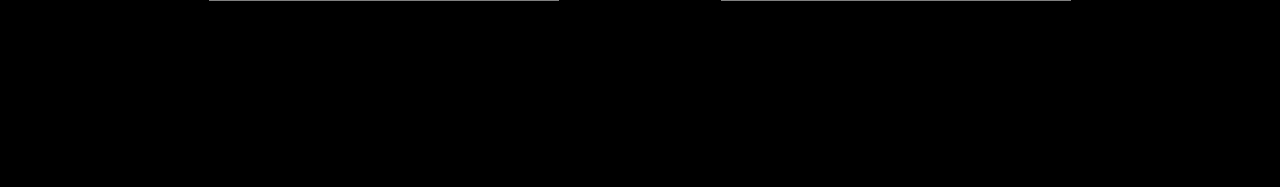
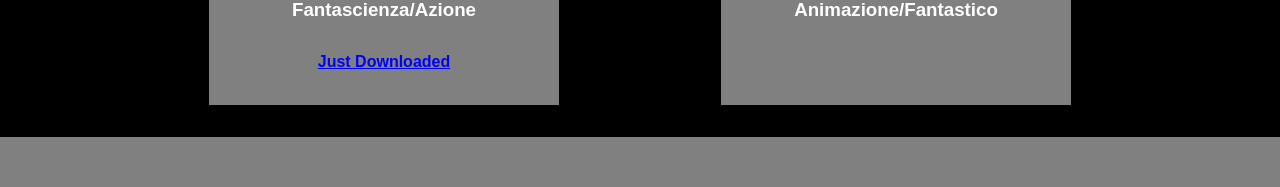
Before and after one commit to Vituz/php-oop-1, a PHP site: page / in a window 1280 px wide. Shown: the part 1390-1577 px from the top of the page. Before the commit the page ends 1391 px from the top, so only its background shows below. Run offline with PHP 8.4, Linux system fonts and the light colour scheme.

Commit message:
Add setDownloaded

```diff
--- a/assets/css/style.css
+++ b/assets/css/style.css
@@ -39,6 +39,7 @@ header h1 {
 
 .card {
     width: 350px;
+    height: 670px;
     background-color: gray;
     color: black;
     margin: auto;
@@ -59,4 +60,18 @@ header h1 {
     height: 500px;
 }
 
+.card h4 {
+    color: blue;
+    text-decoration: underline;
+    margin-bottom: 2rem;
+}
+
 /* /MAIN */
+
+/* FOOTER */
+footer {
+    height: 50px;
+    background-color: gray;
+}
+
+/* /FOOTER */
--- a/classes/Movie.php
+++ b/classes/Movie.php
@@ -5,7 +5,7 @@ class Movies
     public $title;
     public $genre;
     public $img;
-    public $seen;
+    public $downloaded;
 
 
     /**
@@ -13,18 +13,18 @@ class Movies
      * @param string $title
      * @param string $genre
      * @param string $img
-     * @param bool $seen
+     * @param bool $downloaded
      */
-    function __construct(string $title, string $genre, string $img, bool $seen = false)
+    function __construct(string $title, string $genre, string $img, bool $downloaded = false)
     {
         $this->title = $title;
         $this->genre = $genre;
         $this->img = $img;
-        $this->seen = $seen;
+        $this->downloaded = $downloaded;
     }
 
-    public function setSeen(bool $seen)
+    public function setDownloaded(bool $downloaded)
     {
-        $this->seen = $seen;
+        $this->downloaded = $downloaded;
     }
 }
--- a/index.php
+++ b/index.php
@@ -9,7 +9,6 @@ $movies = [
     new Movies('Transformers', 'Animazione/Fantastico', 'https://pad.mymovies.it/filmclub/2006/08/027/locandina.jpg'),
 
 ];
-
 
 ?>
 
@@ -39,10 +38,19 @@ $movies = [
         <div class="container">
 
             <?php foreach ($movies as $movie) : ?>
+                <?php $number = rand(0, 2);
+                if ($number == 1) : ?>
+                    <?php $movie->setDownloaded(true); ?>
+                <?php endif; ?>
+
                 <div class="card">
                     <img src="<?= $movie->img ?>" alt="<?= $movie->title ?>">
                     <h2><?= $movie->title ?></h2>
                     <h3><?= $movie->genre ?></h3>
+
+                    <?php if ($movie->downloaded) : ?>
+                        <h4>Just Downloaded</h4>
+                    <?php endif; ?>
                 </div>
 
             <?php endforeach; ?>
@@ -50,6 +58,11 @@ $movies = [
     </main>
     <!-- /Main -->
 
+    <!-- Footer -->
+    <footer>
+
+    </footer>
+    <!-- /Footer -->
 
 </body>
 
```
